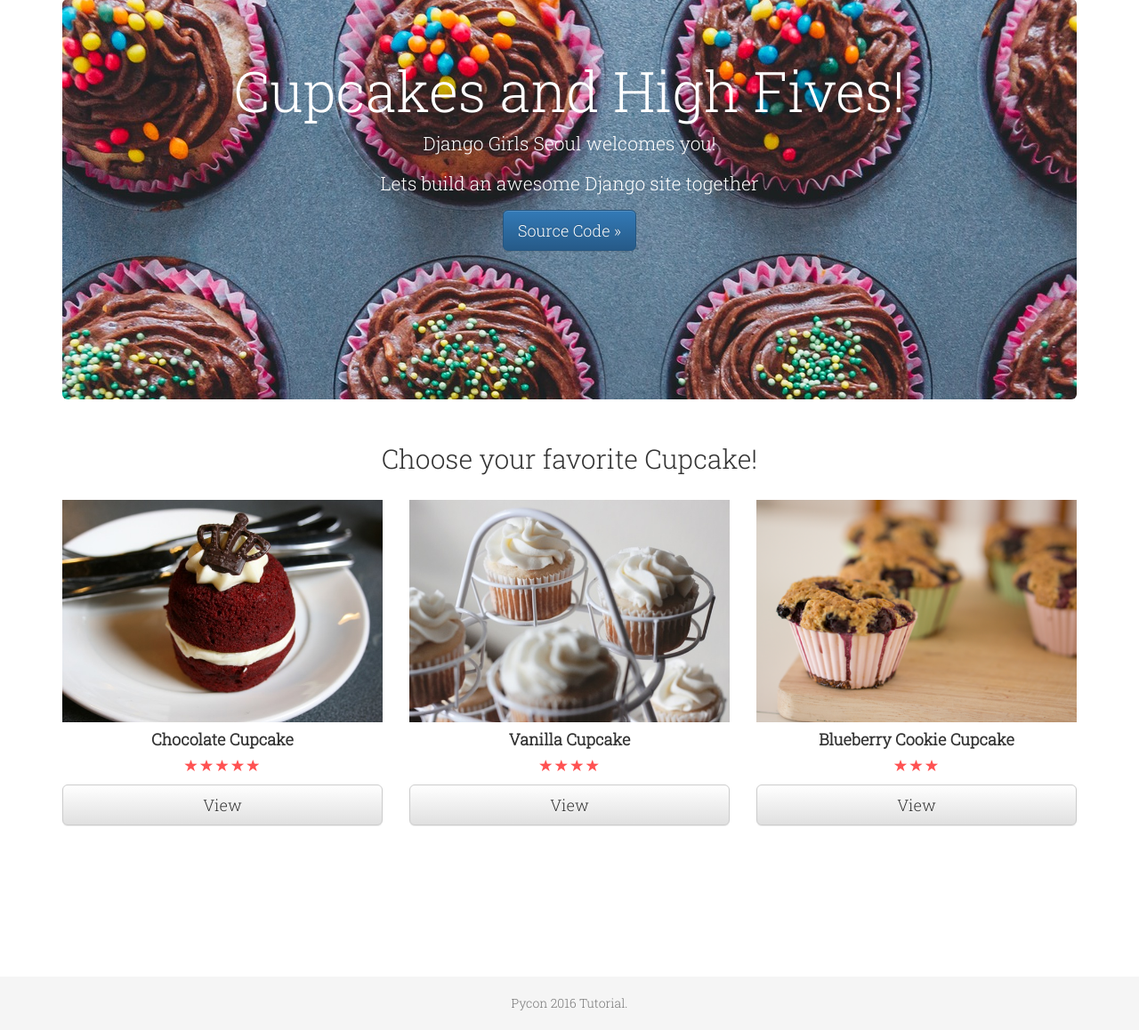
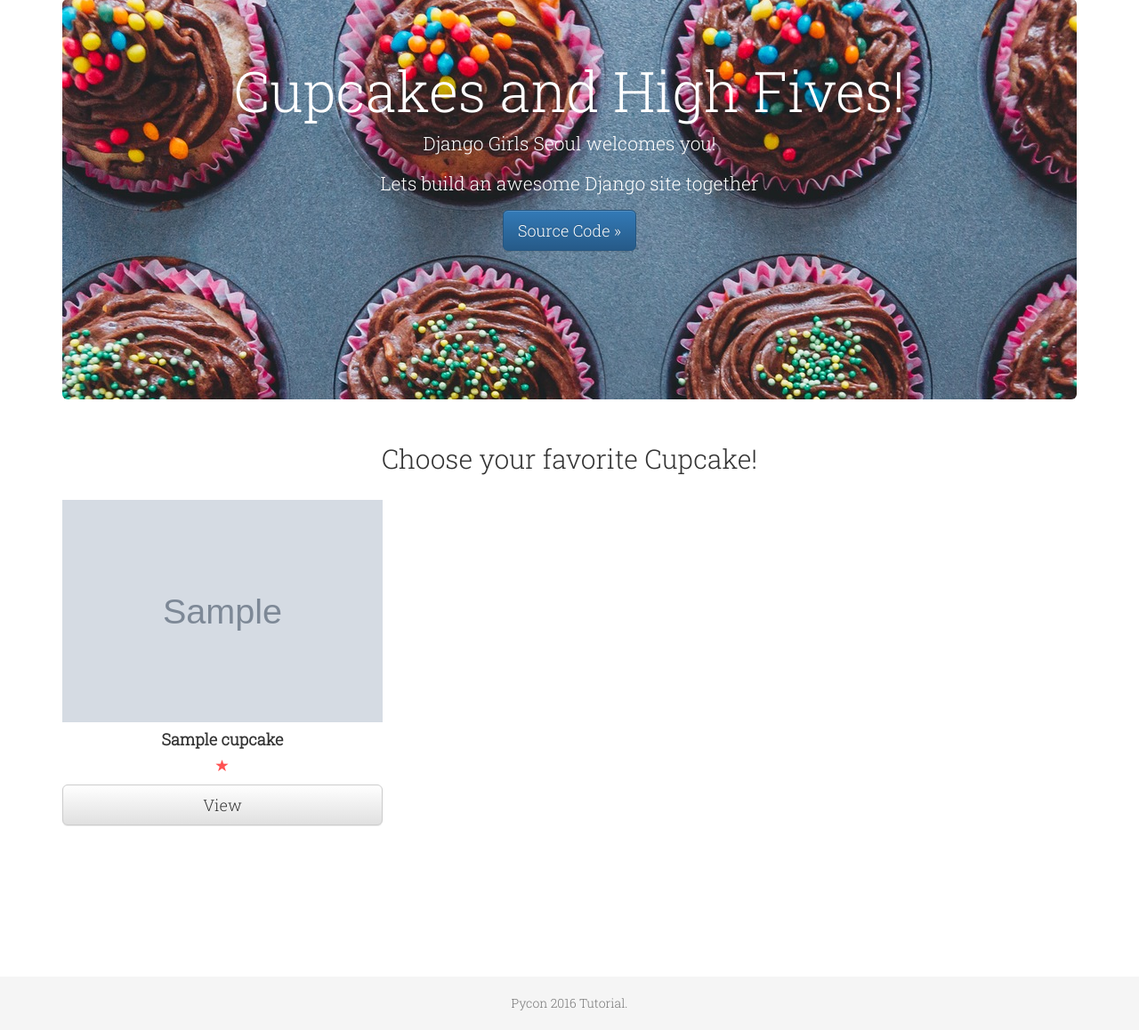
Before and after one commit to DjangoGirlsSeoul/djangocupcakeshop, a Django app: page / in a window 1280 px wide. Shown: the part 71-1229 px from the top of the page at 89% size. Run offline with Django 3.2, Linux system fonts and the light colour scheme; tables that the repository leaves empty hold one stand-in row (values such as "Sample post"); grey boxes marked "Sample" are stand-in pictures; some libraries are stand-ins or nearby versions.

Commit message:
Step-9(b) Display cupcakes from db in template

```diff
--- a/menu/templates/menu/list.html
+++ b/menu/templates/menu/list.html
@@ -15,59 +15,29 @@
   </div> <!-- /container -->
 
   <div class="container">
+    {% if cakes %}
     <h2 class="text-center">Choose your favorite Cupcake!</h2>
     <div class="row">
+      {% for cake in cakes %}
       <div class="col-xs-12 col-sm-6 col-md-4 col-lg-4">
         <div class="card">
         <div class="card-img-top">
-          <div class="image" style="background-image: url({% static 'menu/images/chocolate_cupcake.jpg' %});"></div>
+          <div class="image" style="background-image: url({{ cake.image.url }});"></div>
         </div>
         <div class="card-block">
-          <h4 class="card-title text-center">Chocolate Cupcake</h4>
-            <p class="card-text text-center">
-              <span class="glyphicon glyphicon-star" aria-hidden="true"></span>
-              <span class="glyphicon glyphicon-star" aria-hidden="true"></span>
-              <span class="glyphicon glyphicon-star" aria-hidden="true"></span>
-              <span class="glyphicon glyphicon-star" aria-hidden="true"></span>
-              <span class="glyphicon glyphicon-star" aria-hidden="true"></span>
-            </p>
-          <a href="#" class="btn btn-default btn-lg btn-block">View</a>
-        </div>
-        </div>
-      </div>
-      <div class="col-xs-12 col-sm-6 col-md-4 col-lg-4">
-        <div class="card">
-          <div class="card-img-top">
-          <div class="image" style="background-image: url({% static 'menu/images/vanilla_cupcake.jpeg' %});"></div>
-          </div>
-        <div class="card-block">
-          <h4 class="card-title text-center">Vanilla Cupcake</h4>
+
+          <h4 class="card-title text-center">{{ cake.name }}</h4>
           <p class="card-text text-center">
-            <span class="glyphicon glyphicon-star" aria-hidden="true"></span>
-            <span class="glyphicon glyphicon-star" aria-hidden="true"></span>
-            <span class="glyphicon glyphicon-star" aria-hidden="true"></span>
             <span class="glyphicon glyphicon-star" aria-hidden="true"></span>
           </p>
           <a href="#" class="btn btn-default btn-lg btn-block">View</a>
         </div>
         </div>
       </div>
-      <div class="col-xs-12 col-sm-6 col-md-4 col-lg-4">
-        <div class="card">
-          <div class="card-img-top">
-          <div class="image" style="background-image: url({% static 'menu/images/blueberry_cupcake.png' %});"></div>
-          </div>
-        <div class="card-block">
-          <h4 class="card-title text-center">Blueberry Cookie Cupcake</h4>
-          <p class="card-text text-center">
-            <span class="glyphicon glyphicon-star" aria-hidden="true"></span>
-            <span class="glyphicon glyphicon-star" aria-hidden="true"></span>
-            <span class="glyphicon glyphicon-star" aria-hidden="true"></span>
-          </p>
-          <a href="#" class="btn btn-default btn-lg btn-block">View</a>
-        </div>
-        </div>
-      </div>
+      {% endfor %}
     </div>
+    {% else %}
+    <h2 class="text-center">No Cupcakes added yet -:(</h2>
+    {% endif %}
   </div>
 {% endblock %}
```
